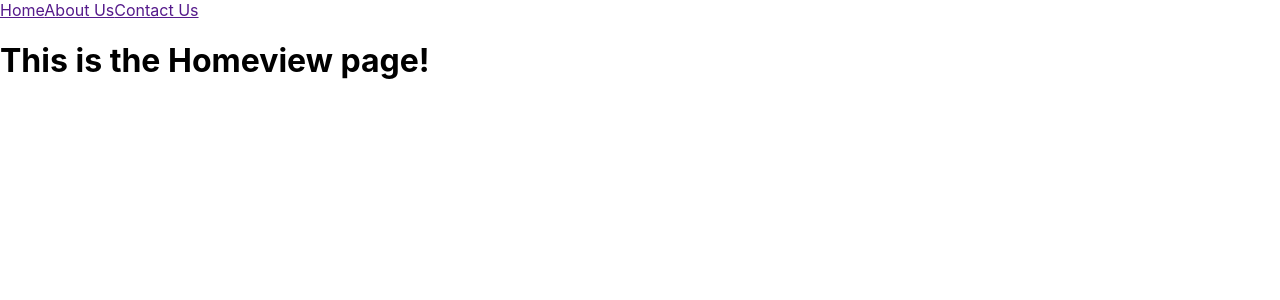
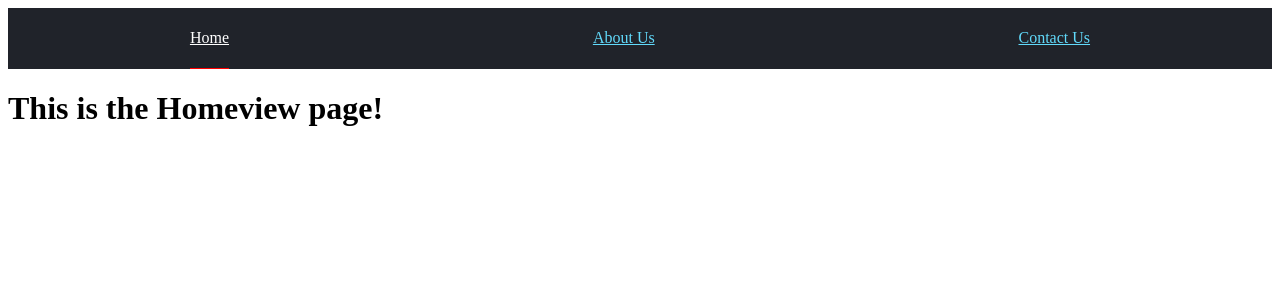
Before and after one commit to mustafaalispk/React-Assignment1, a React (Create React App) app in the folder reactassignment1/: page / in a window 1280 px wide. Shown: the top 300 px of the page. Built offline with nearby package versions, Linux system fonts and the light colour scheme; the HTML template or start-up script is replaced by a standard one.

Commit message:
Menu fixed with css

```diff
--- a/reactassignment1/src/components/Menu.js
+++ b/reactassignment1/src/components/Menu.js
@@ -1,13 +1,15 @@
 import React from 'react'
-import { Link } from 'react-router-dom';
+import { NavLink } from 'react-router-dom';
 
 const Menu = () => {
     return (
-        <>
-            <Link>Home</Link>
-            <Link>About Us</Link>
-            <Link>Contact Us</Link>
-        </>
+
+        <div className="menu_style">
+            <NavLink exact activeClassName="active_class" to='/'>Home</NavLink>
+            <NavLink exact activeClassName="active_class" to='/about'>About Us</NavLink>
+            <NavLink exact activeClassName="active_class" to='/contact'>Contact Us</NavLink>
+        </div>
+
     )
 }
 
--- a/reactassignment1/src/index.css
+++ b/reactassignment1/src/index.css
@@ -1,13 +1,14 @@
-body {
-  margin: 0;
-  font-family: -apple-system, BlinkMacSystemFont, 'Segoe UI', 'Roboto', 'Oxygen',
-    'Ubuntu', 'Cantarell', 'Fira Sans', 'Droid Sans', 'Helvetica Neue',
-    sans-serif;
-  -webkit-font-smoothing: antialiased;
-  -moz-osx-font-smoothing: grayscale;
+a {
+  color: #61dafb;
 }
-
-code {
-  font-family: source-code-pro, Menlo, Monaco, Consolas, 'Courier New',
-    monospace;
+a.active_class {
+  color: #ffffff;
+  border-bottom: 1px solid red;
 }
+.menu_style {
+  width: 100%;
+  line-height: 60px;
+  background-color: #20232a;
+  display: flex;
+  justify-content: space-around;
+}
```
Also changed, not shown: 1 other file (tests, documents, lock files or other folders).
